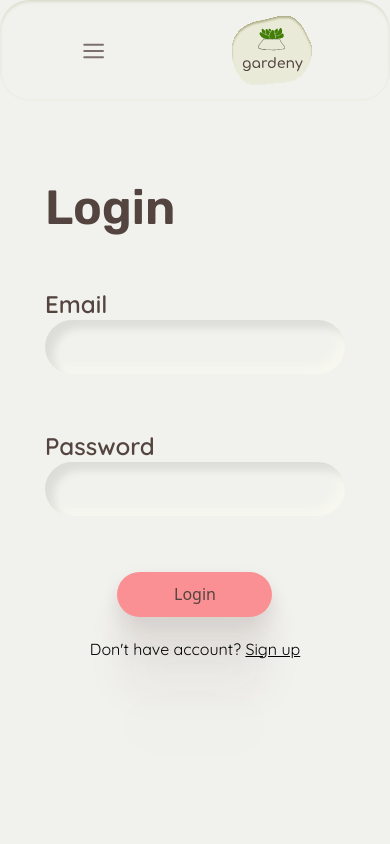
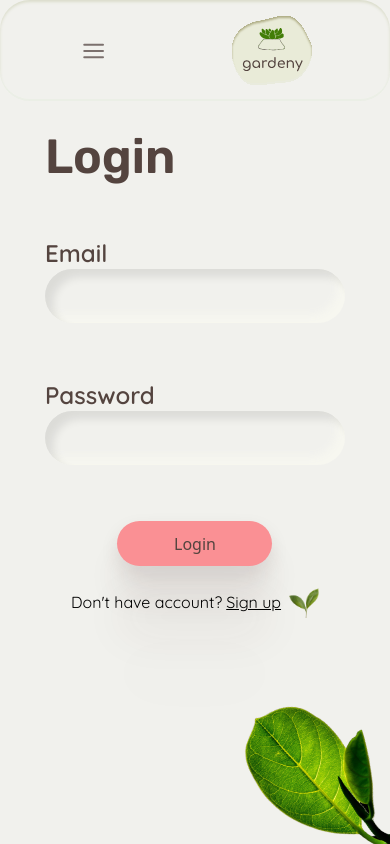
Before and after one commit to tieros/gardening, a Next.js app: page /login in a window 390 px wide. Built offline with nearby package versions, Linux system fonts and the light colour scheme; what @apollo/experimental-nextjs-app-support would draw is missing.

Commit message:
add modal and auth fixes

```diff
--- a/pages/login/SignUp.tsx
+++ b/pages/login/SignUp.tsx
@@ -2,6 +2,9 @@ import Button from '@/components/UI/Button';
 import Input from '@/components/UI/Input';
 import { useState } from 'react';
 import { validateEmail } from '@/utils/validation';
+import OnePlantImage from '../../src/assets/oneplant.png';
+import Image from 'next/image';
+
 type Props = {
     setIsLoginPage: (val: boolean) => void;
 };
@@ -62,9 +65,21 @@ const SignUp = ({ setIsLoginPage }: Props) => {
                 />
                 <div className='md:col-span-2 flex flex-col items-center'>
                     <Button>Sign Up</Button>
-                    <p className='mt-5'>
+                    <p className='mt-5 inline-flex items-center'>
                         Already have account?{' '}
-                        <u onClick={() => setIsLoginPage(true)}>Login</u>
+                        <u
+                            onClick={() => setIsLoginPage(true)}
+                            className='cursor-pointer ml-1'
+                        >
+                            Login
+                        </u>
+                        <Image
+                            className='ml-2'
+                            width={30}
+                            height={30}
+                            src={OnePlantImage}
+                            alt='one-plant-image'
+                        />
                     </p>
                 </div>
             </form>
--- a/pages/login/index.tsx
+++ b/pages/login/index.tsx
@@ -4,12 +4,20 @@ import Navbar from '@/components/UI/Navbar';
 import { useState } from 'react';
 import Button from '@/components/UI/Button';
 import styled from 'styled-components';
-import Image from '../../src/assets/card-bg.jpg';
+import PlantImage from '../../src/assets/card-bg.jpg';
 import SignUp from './SignUp';
 import { validateEmail } from '@/utils/validation';
+import OnePlantImage from '../../src/assets/oneplant.png';
+import Image from 'next/image';
+import MobilePlantImage from '../../src/assets/heroImage.png';
+import { Modal } from '@/components/UI/Modal';
+
+const StyledLoginPageWrapper = styled.div<{ isLoginPage: boolean }>`
+    overflow: ${({ isLoginPage }) => (isLoginPage ? 'hidden' : 'scroll')};
+`;
 
 const StyledRightColumn = styled.div`
-    background: url(${Image.src});
+    background: url(${PlantImage.src});
     background-size: cover;
 `;
 
@@ -17,22 +25,30 @@ const StyledForm = styled.form`
     height: calc(100vh - 110px);
 `;
 
+const StyledMobileImage = styled.div<{ isLoginPage: boolean }>`
+    display: ${({ isLoginPage }) => (isLoginPage ? 'visible' : 'none')};
+    position: absolute;
+    bottom: 0;
+    right: -5%;
+    rotate: 240deg;
+`;
+
 const LoginPage = () => {
     const [email, setEmail] = useState('');
     const [password, setPassword] = useState('');
     const [isLoginPage, setIsLoginPage] = useState(true);
     return (
-        <div className='bg-background w-full h-[100vh]'>
+        <StyledLoginPageWrapper
+            isLoginPage={isLoginPage}
+            className='bg-background w-full h-[100vh] relative'
+        >
             <Navbar
                 navElements={navElements}
-                customStyle={{
-                    justifyContent: 'space-around',
-                    position: 'absolute',
-                }}
+                customStyle='md:!absolute !justify-around'
             />
-            <div className='flex h-[100vh] justify-center md:justify-start 2xl:justify-between'>
+            <div className='flex justify-center 2xl:justify-between items-center bg-background'>
                 {isLoginPage ? (
-                    <StyledForm className='self-center basis-full md:basis-1/2 p-16 md:p-20 flex flex-col gap-14 max-w-max xl:max-w-none 2xl:items-center justify-center bg-background'>
+                    <StyledForm className='self-center basis-full md:basis-1/2 p-8 md:p-20 flex flex-col gap-14 max-w-max xl:max-w-none 2xl:items-center md:justify-center z-10'>
                         <h1 className='text-dark max-w-[357px]'>Login</h1>
                         <Input
                             value={email}
@@ -64,11 +80,21 @@ const LoginPage = () => {
                         />
                         <div className='self-center flex flex-col items-center'>
                             <Button>Login</Button>
-                            <p className='mt-5'>
+                            <p className='mt-5 inline-flex items-center'>
                                 Don&apos;t have account?{' '}
-                                <u onClick={() => setIsLoginPage(false)}>
+                                <u
+                                    onClick={() => setIsLoginPage(false)}
+                                    className='cursor-pointer ml-1'
+                                >
                                     Sign up
                                 </u>
+                                <Image
+                                    className='ml-2'
+                                    width={30}
+                                    height={30}
+                                    src={OnePlantImage}
+                                    alt='one-plant-image'
+                                />
                             </p>
                         </div>
                     </StyledForm>
@@ -77,8 +103,19 @@ const LoginPage = () => {
                 )}
 
                 <StyledRightColumn className='hidden md:block md:flex-grow bg-red-800 h-[100vh]'></StyledRightColumn>
+                <StyledMobileImage
+                    isLoginPage={isLoginPage}
+                    className='md:hidden'
+                >
+                    <Image
+                        src={MobilePlantImage}
+                        alt='plant-image'
+                        width={188}
+                        height={124}
+                    />
+                </StyledMobileImage>
             </div>
-        </div>
+        </StyledLoginPageWrapper>
     );
 };
 export default LoginPage;
--- /dev/null
+++ b/src/components/UI/Modal/index.tsx
@@ -0,0 +1,46 @@
+import styled from 'styled-components';
+
+type ModalProps = {
+    children: React.ReactNode;
+};
+const ModalOverlay = styled.div`
+    position: fixed;
+    top: 0;
+    left: 0;
+    width: 100%;
+    height: 100%;
+    background: rgba(210, 210, 210, 0.58);
+    mix-blend-mode: normal;
+    backdrop-filter: blur(7px);
+    z-index: 1000;
+`;
+
+const ModalContainer = styled.div<{ backgroundColor?: string }>`
+    position: fixed;
+    top: 50%;
+    left: 50%;
+    transform: translate(-50%, -50%);
+    z-index: 9999;
+    width: 100%;
+    min-width: 637px;
+    max-width: 1015px;
+    max-height: 520px;
+    background: linear-gradient(
+        131.19deg,
+        rgba(212, 215, 210, 0.2) 13.41%,
+        rgba(215, 225, 154, 0.2) 37.88%,
+        rgba(195, 209, 115, 0.2) 68.42%,
+        rgba(135, 146, 73, 0.2) 89.58%
+    );
+    border: 1px solid #fcfcfc;
+    box-shadow: 0px 4px 4px rgba(0, 0, 0, 0.25),
+        inset -2px -2px 4px rgba(0, 0, 0, 0.25);
+    border-radius: 30px;
+`;
+
+export const Modal = ({ children }: ModalProps) => (
+    <>
+        <ModalOverlay />
+        <ModalContainer>{children}</ModalContainer>
+    </>
+);
--- a/src/components/UI/Navbar/index.tsx
+++ b/src/components/UI/Navbar/index.tsx
@@ -10,7 +10,7 @@ type Props = {
         label: string;
         link: string;
     }[];
-    customStyle?: Record<string, string>;
+    customStyle?: string;
 };
 
 const StyledNavbar = styled.nav<{ showMenu: boolean }>`
@@ -63,8 +63,7 @@ const Navbar = ({ navElements, customStyle }: Props) => {
     return (
         <StyledNavbar
             showMenu={showMenu}
-            style={customStyle}
-            className='navbar-container flex w-full justify-between align-center shadow-mobileNavbar md:shadow-none'
+            className={`${customStyle} flex w-full justify-between align-center shadow-mobileNavbar md:shadow-none`}
         >
             {!showMenu ? (
                 <div
--- a/src/utils/validation.ts
+++ b/src/utils/validation.ts
@@ -1,6 +1,7 @@
 export const validateEmail = (email: string): boolean => {
     const emailPattern = /^[^\s@]+@[^\s@]+\.[^\s@]+$/;
-    return emailPattern.test(email);
+    console.log(emailPattern.test(email));
+    return !emailPattern.test(email);
 };
 
 export const validatePassword = (password: string): boolean => {
```
Also changed, not shown: src/assets/oneplant.png (added).
